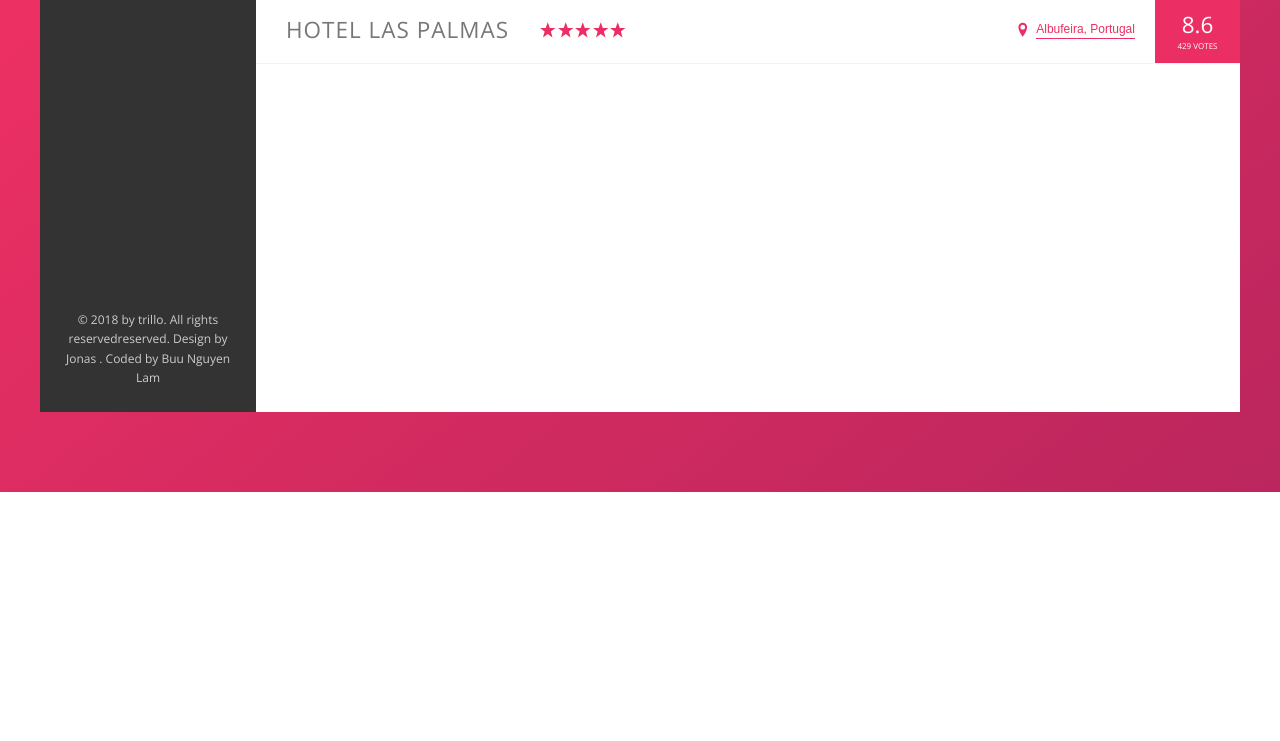
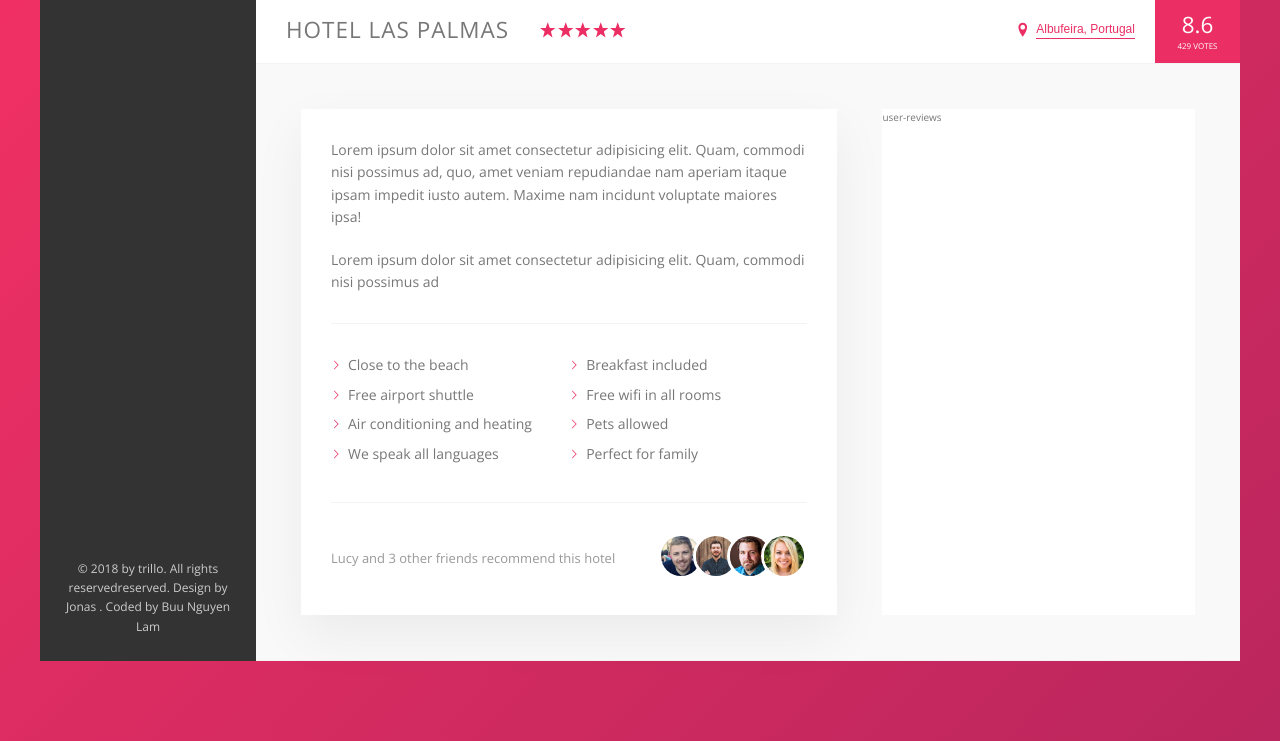
Before and after one commit to nguyenlambuu/trillo, a website: page index.html in a window 1280 px wide. Shown: the part 538-1279 px from the top of the page. Before the commit the page ends 1030 px from the top, so only its background shows below. Drawn offline with nearby package versions, Linux system fonts and the light colour scheme.

Commit message:
Build the description section

```diff
--- a/index.html
+++ b/index.html
@@ -130,6 +130,42 @@
                             <div class="overview__rating-count">429 votes</div>
                         </div>
                     </div>
+
+                    <div class="detail">
+                        <div class="description">
+                            <p class="paragraph">
+                                Lorem ipsum dolor sit amet consectetur adipisicing elit. Quam, commodi nisi possimus ad, quo, amet veniam repudiandae nam aperiam itaque ipsam impedit iusto autem. Maxime nam incidunt voluptate maiores ipsa!
+                            </p>
+                            <p class="paragraph">
+                                Lorem ipsum dolor sit amet consectetur adipisicing elit. Quam, commodi nisi possimus ad
+                            </p>
+                            <ul class="list">
+                                <li class="list__item">Close to the beach</li>
+                                <li class="list__item">Breakfast included</li>
+                                <li class="list__item">Free airport shuttle</li>
+                                <li class="list__item">Free wifi in all rooms</li>
+                                <li class="list__item">Air conditioning and heating</li>
+                                <li class="list__item">Pets allowed</li>
+                                <li class="list__item">We speak all languages</li>
+                                <li class="list__item">Perfect for family</li>
+                            </ul>
+                            <div class="recommend">
+                                <p class="recommend__count">
+                                    Lucy and 3 other friends recommend this hotel
+                                </p>
+                                <div class="recommend__friends">
+                                    <img src="img/user-3.jpg" alt="Friend 1" class="recommend__photo">
+                                    <img src="img/user-4.jpg" alt="Friend 2" class="recommend__photo">
+                                    <img src="img/user-5.jpg" alt="Friend 3" class="recommend__photo">
+                                    <img src="img/user-6.jpg" alt="Friend 4" class="recommend__photo">
+                                </div>
+                            </div>
+                        </div>
+
+                        <div class="user-reviews">
+                            user-reviews
+                        </div>
+                    </div>
                 </main>
             </div>
         </div>
--- a/sass/_base.scss
+++ b/sass/_base.scss
@@ -17,7 +17,10 @@
 	--color-grey-dark-2: #777;
 	--color-grey-dark-3: #999;
 
-	--shadow--dark: 0 2rem 6rem rgba(0, 0, 0, 0.3);
+	--shadow--dark: 0 2rem 6rem rgba(0,0,0,.03);
+	--shadow--light: 0 2rem 5rem rgba(0,0,0,.06);
+
+	--line: 1px solid var(--color-grey-light-2);
 }
 
 * {
--- a/sass/_components.scss
+++ b/sass/_components.scss
@@ -9,8 +9,9 @@
 	margin-left: 2rem;
 }
 
-//--------------------------------
-//---- SEARCH
+/*-------
+- SEARCH
+---------*/
 .search {
 	flex: 0 0 40%;
 
@@ -65,8 +66,9 @@
 	}
 }
 
-//--------------------------------
-//---- USER NAVIGATION
+/*-------
+- USER NAVIGATION
+---------*/
 .user-nav {
 	align-self: stretch;
 	display: flex;
@@ -119,8 +121,9 @@
 	}
 }
 
-//--------------------------------
-//---- SIDE BAR NAVIGATION
+/*-------
+- SIDEBAR NAVIGATION
+---------*/
 
 .side-nav {
 	font-size: 1.4rem;
@@ -180,8 +183,9 @@
 		fill: currentColor; // basically is just the color of the current element or the parent element
 	}
 }
-//--------------------------------
-//---- LEGAL TEXT
+/*-------
+- LEGAL TEXT
+---------*/
 
 .legal {
 	font-size: 1.2rem;
@@ -190,8 +194,9 @@
 	padding: 2.5rem;
 }
 
-//--------------------------------
-//---- GALLERY
+/*-------
+- GALLERY
+---------*/
 
 .gallery {
 	display: flex;
@@ -202,14 +207,15 @@
 	}
 }
 
-//--------------------------------
-//---- HOTEL OVERVIEW
+/*-------
+- HOTEL OVERVIEW
+---------*/
 
 .overview {
     display: flex;
     align-items: center;
 
-    border-bottom: 1px solid var(--color-grey-light-2);
+    border-bottom: var(--line);
 
     &__heading {
         font-size: 2.25rem;
@@ -266,8 +272,9 @@
 }
 
 
-//--------------------------------
-//---- BUTTON INLINE
+/*-------
+- BUTTON INLINE
+---------*/
 
 .btn-inline {
     border: none;
@@ -305,3 +312,82 @@
 
     }
 }
+
+/*-------
+- PARAGRAPH
+---------*/
+.paragraph:not(:last-of-type) {
+    margin-bottom: 2rem;
+}
+
+/*-------
+- LIST
+---------*/
+.list {
+    list-style: none;
+    margin: 3rem 0;
+    padding: 3rem 0;
+    border-top: var(--line);
+    border-bottom: var(--line);
+
+    display: flex;
+
+    flex-wrap: wrap;
+
+
+    &__item{
+        flex: 0 0 50%; // 2 column side by side
+        margin-bottom: .7rem;
+    }
+
+    &__item::before {
+        content: "";
+        display: inline-block;
+        height: 1rem;
+        width: 1rem;
+        margin-right: .7rem;
+
+        // Older browsers
+        // background-image: url(../img/chevron-thin-right.svg);
+        // background-size: cover;
+
+        // Newer browsers -- MASKS
+        background-color: var(--color-primary);
+        -webkit-mask-image: url(../img/chevron-thin-right.svg);
+        -webkit-mask-size: cover;
+        mask-image: url(../img/chevron-thin-right.svg);
+        mask-size: cover;
+
+    }
+}
+
+/*-------
+- RECOMMEND
+---------*/
+.recommend {
+    font-size: 1.3rem;
+    color: var(--color-grey-dark-3);
+
+    display: flex;
+    align-items: center;
+
+
+    &__count {
+        margin-right: auto;
+    }
+    &__friends {
+
+    }
+    &__photo {
+        box-sizing: content-box; // images still size, not small
+        height: 4rem;
+        width: 4rem;
+        border-radius: 50%;
+        border: 3px solid #fff;
+
+        &:not(:last-child) {
+            margin-right: -1.5rem;
+
+        }
+    }
+}
--- a/sass/_layout.scss
+++ b/sass/_layout.scss
@@ -15,7 +15,7 @@
     font-size: 1.4rem;
     height: 7rem;
     background-color: #fff;
-    border-bottom: 1px solid var(--color-grey-light-2);
+    border-bottom: var(--line);
 
     display: flex;
     justify-content: space-between;
@@ -39,10 +39,30 @@
 .hotel-view {
     background-color: #fff;
 
-    //TEST
-    // background-color: orangered;
-    height: 80rem;
-
     flex: 1; // grow as much as they can (100% - 18%)
 
 }
+
+.detail {
+    display: flex;
+
+    padding: 4.5rem;
+    background-color: var(--color-grey-light-1);
+    border-bottom: var(--line);
+}
+
+.description {
+    font-size: 1.4rem;
+    background-color: #fff;
+    box-shadow: var(--shadow--light);
+    padding: 3rem;
+
+    flex: 0 0 60%;
+    margin-right: 4.5rem;
+}
+
+.user-reviews {
+    background-color: #fff;
+
+    flex: 1;
+}
```
Also changed, not shown: css/style.css.
